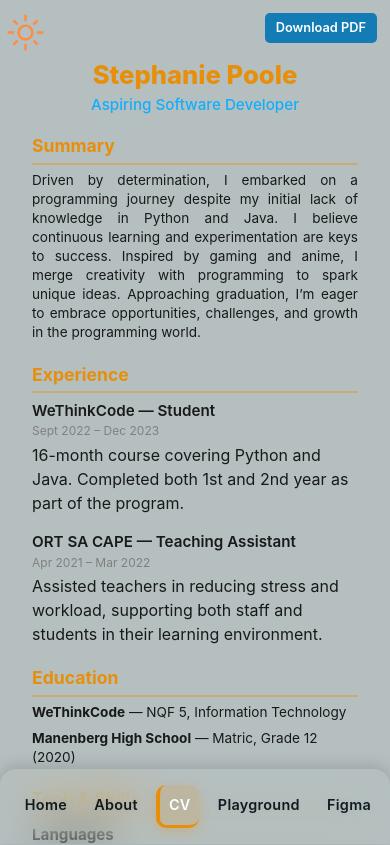
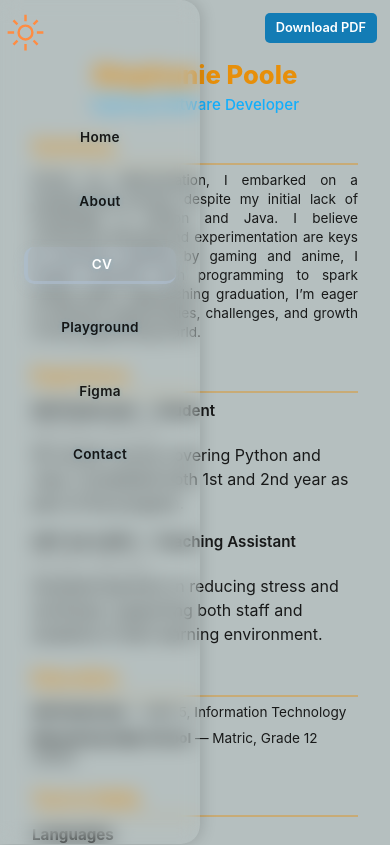
Before and after one commit to Steffycoding/PORTFOLIO, a Nuxt app: page /cv in a window 390 px wide. Shown: the top 845 px of the page. Built offline with nearby package versions, Linux system fonts and the light colour scheme.

Commit message:
mobile responsiveness

```diff
--- a/components/Sidebar.vue
+++ b/components/Sidebar.vue
@@ -52,9 +52,9 @@ const { links } = useSidebar()
   display: flex;
   justify-content: center;
   align-items: center;
-  padding: 0.75rem 0; /* smaller padding */
+  padding: 0.75rem 0;
   font-family: 'Inter', 'Poppins', sans-serif;
-  font-size: 1.1rem; /* slightly smaller font */
+  font-size: 1.1rem;
   font-weight: 600;
   letter-spacing: 0.5px;
   text-transform: uppercase;
@@ -67,53 +67,29 @@ const { links } = useSidebar()
   text-shadow: 0 0 5px rgba(19, 174, 251, 0.15);
 }
 
+/* Hover effect - light grayish-blue */
 .sidebar-btn:hover {
-  background: rgba(231, 143, 10, 0.18);
-  border-left: 4px solid #E78F0A;
+  background: rgba(173, 190, 210, 0.3); /* soft gray-blue */
+  border-left: 4px solid rgba(173, 190, 210, 0.5);
   color: #fff;
   transform: translateX(4px);
-  box-shadow: 0 3px 10px rgba(231, 143, 10, 0.2);
+  box-shadow: 0 3px 10px rgba(173, 190, 210, 0.2);
 }
 
+
 .sidebar-btn.active {
-  background: rgba(231, 143, 10, 0.22);
-  border-left: 4px solid #E78F0A;
+  background: rgba(173, 190, 210, 0.25);
+  border-left: 4px solid rgba(173, 190, 210, 0.5);
   color: #fff;
-  box-shadow: 0 4px 12px rgba(231, 143, 10, 0.25);
+  box-shadow: 0 4px 12px rgba(173, 190, 210, 0.25);
 }
 
-/* ----------------- Responsive (Mobile Footer Nav) ----------------- */
+/* ----------------- Mobile Footer Nav ----------------- */
 @media (max-width: 768px) {
-  .sidebar {
-    position: fixed;
-    bottom: 0;
-    top: auto;
-    left: 0;
-    right: 0;
-    min-height: auto;
-    height: 75px;
-    width: 100%;
-    border-radius: 1rem 1rem 0 0;
-    padding: 0.5rem 1rem;
-    flex-direction: row;
-    justify-content: space-around;
-    align-items: center;
-    box-shadow: 0 -3px 15px rgba(0,0,0,0.15);
-    backdrop-filter: blur(20px);
-  }
-
-  .sidebar-nav {
-    flex-direction: row;
-    gap: 0.6rem;
-    width: 100%;
-    justify-content: space-around;
-    margin-top: 0; /* reset for mobile */
-  }
-
   .sidebar-btn {
     flex: 1;
-    font-size: 0.9rem;
-    padding: 0.55rem;
+    font-size: 0.85rem;
+    padding: 0.45rem 0;
     font-weight: 600;
     border-left: none;
     border-bottom: 3px solid transparent;
@@ -123,16 +99,17 @@ const { links } = useSidebar()
   }
 
   .sidebar-btn:hover {
-    transform: translateY(-2px);
-    background: rgba(231, 143, 10, 0.18);
+    transform: translateY(-1px);
+    background: rgba(173, 190, 210, 0.25);
   }
 
   .sidebar-btn.active {
-    border-bottom: 3px solid #E78F0A;
-    background: rgba(231, 143, 10, 0.15);
+    border-bottom: 3px solid rgba(173, 190, 210, 0.6);
+    background: rgba(173, 190, 210, 0.2);
     color: #fff;
   }
 }
+
 
 /* ----------------- Tablet & Medium Screens ----------------- */
 @media (min-width: 769px) and (max-width: 1280px) {
```
